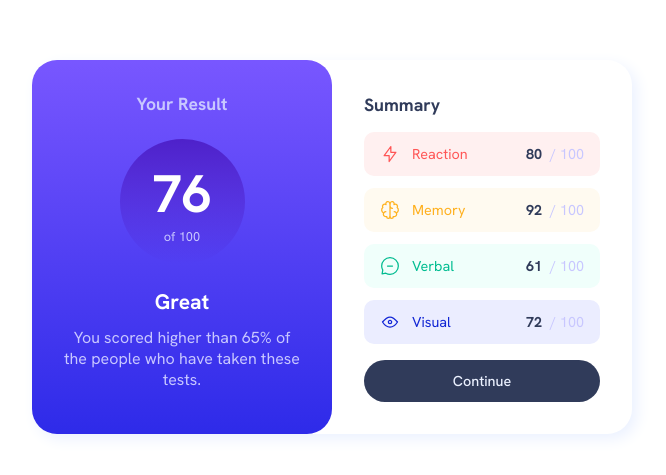
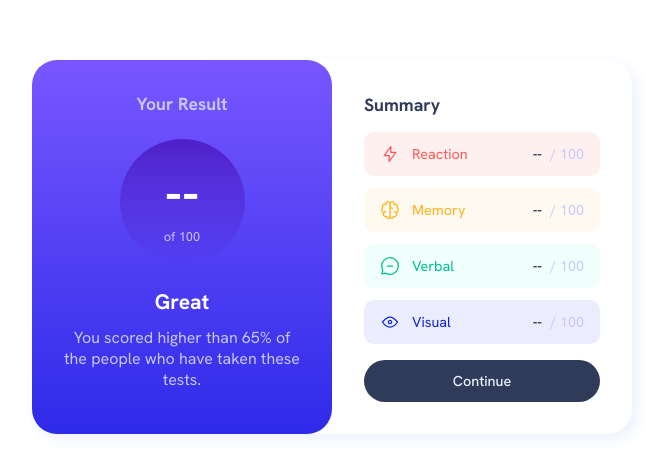
Before and after one commit to jeeberharter1/results-summary-component-main, a plain HTML site: page index.html in a window 1280 px wide. Shown: the part 153-628 px from the top of the page, without its empty margins (308-974 px from the left). Drawn offline with Linux system fonts and the light colour scheme.

Commit message:
fixed script tag

```diff
--- a/index.html
+++ b/index.html
@@ -80,6 +80,6 @@
     </div>
   </div>
 
-  <script type="module" src="./src/index.js"></script>
+  <script src="./src/index.js"></script>
 </body>
 </html>
```
